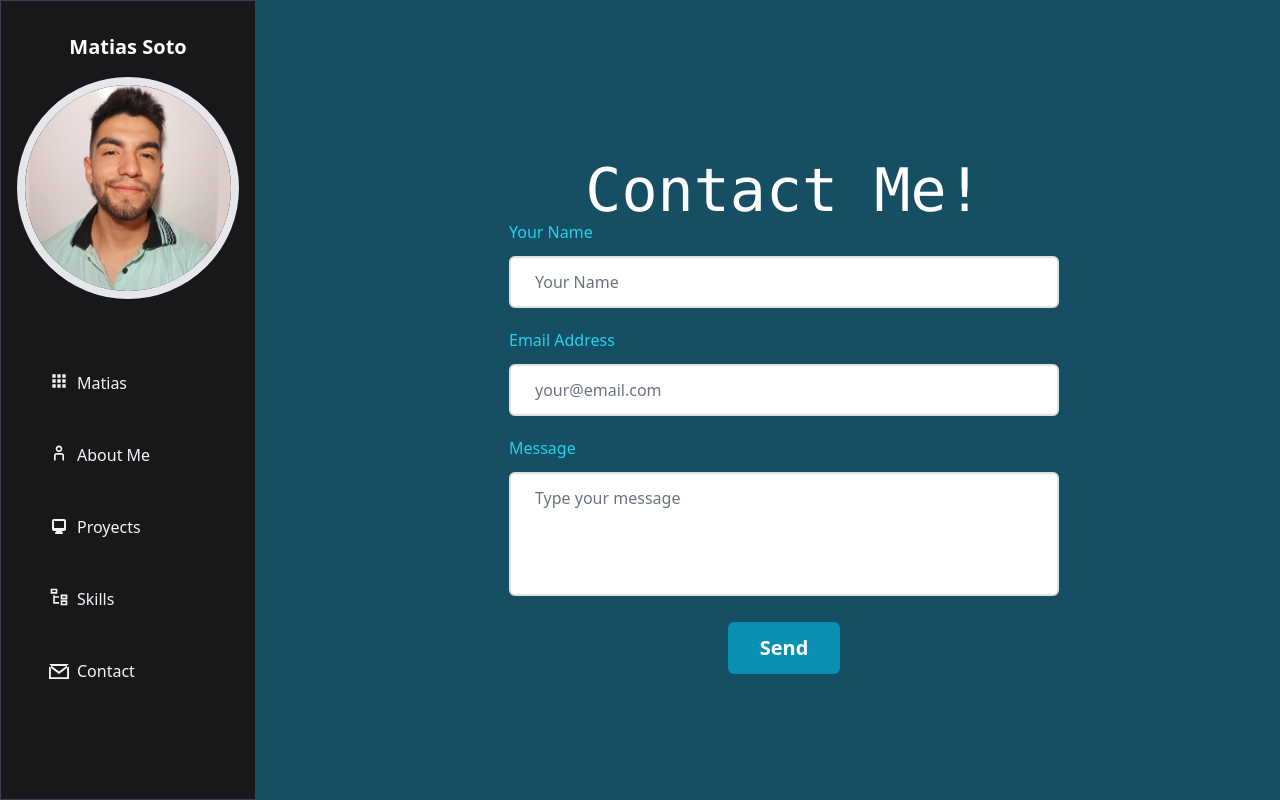
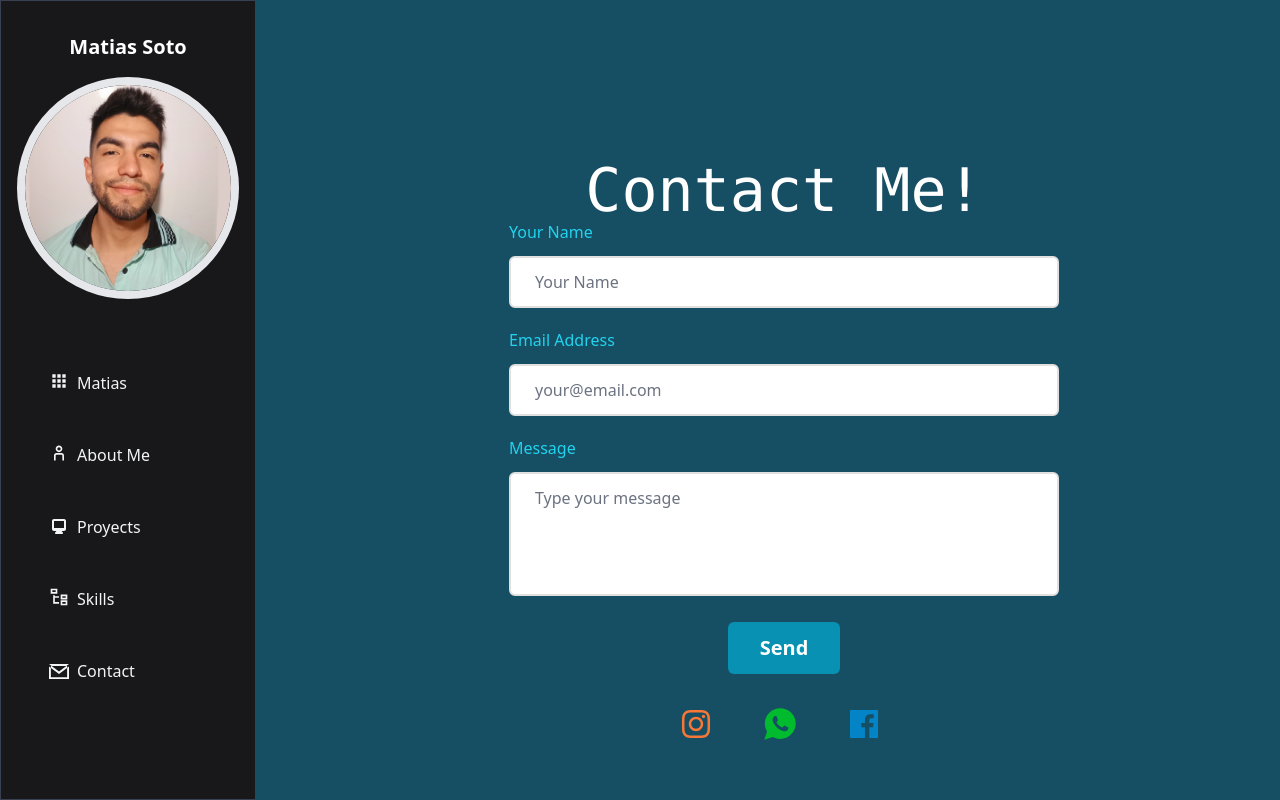
Before and after one commit to MatiasSoto21/Portfolio, a Next.js app in the folder myportfolio/: page /Contact in a window 1280 px wide. Built offline with nearby package versions, Linux system fonts and the light colour scheme.

Commit message:
sweetalert and contact socials

```diff
--- a/myportfolio/package.json
+++ b/myportfolio/package.json
@@ -16,7 +16,8 @@
     "next": "13.2.4",
     "react": "18.2.0",
     "react-dom": "18.2.0",
-    "react-icons": "^4.8.0"
+    "react-icons": "^4.8.0",
+    "sweetalert2": "^11.7.3"
   },
   "devDependencies": {
     "autoprefixer": "^10.4.14",
--- a/myportfolio/pages/Contact.jsx
+++ b/myportfolio/pages/Contact.jsx
@@ -2,21 +2,34 @@ import React, { useRef, useState } from 'react'
 import emailjs from '@emailjs/browser';
 import Sidebar from './components/Sidebar'
 import Head from 'next/head';
+import { AiOutlineInstagram, AiFillFacebook } from "react-icons/ai";
+import { IoLogoWhatsapp } from "react-icons/io";
+import Swal from 'sweetalert2'
 
 const Contact = () => {
 
-  const [input, setInput] = useState({
-    name: "",
-    email: "",
-    message: ""
-  })
-
   const form = useRef();
+  const inputname = useRef();
+  const inputmail = useRef();
+  const inputmessage = useRef();
 
   const sendEmail = (e) => {
     e.preventDefault();
-    emailjs.sendForm('service_3jcphxc', 'template_o1si5n9', form.current, 'atwDnmKut-t4_4MyT')
-    form.current.reset();
+
+    if (inputname.current.value.length > 0 && inputmail.current.value.length > 0 && inputmessage.current.value.length > 0) {
+
+      emailjs.sendForm('service_3jcphxc', 'template_o1si5n9', form.current, 'atwDnmKut-t4_4MyT')
+      form.current.reset();
+      Swal.fire({
+        toast: true,
+        position: 'top-end',
+        icon: 'success',
+        title: 'Message Sent!',
+        showConfirmButton: false,
+        timer: 3000,
+        timerProgressBar: true,
+      })
+    }
   };
 
   return (
@@ -25,7 +38,7 @@ const Contact = () => {
         <title>Matias Soto Portfolio</title>
       </Head>
       <Sidebar></Sidebar>
-      <div className="ml-20 mt-4  md:mt-8 md:ml-52  lg:mt-40 lg:ml-72">
+      <div className="ml-20 mt-4 md:mt-8 md:ml-52  lg:mt-40 lg:ml-72">
         <div className='flex flex-row justify-center'>
 
           <h1 className='text-white text-2xl font-mono md:text-4xl lg:text-6xl'>Contact Me!</h1>
@@ -43,6 +56,7 @@ const Contact = () => {
                   Your Name
                 </label>
                 <input
+                  ref={inputname}
                   type="text"
                   name="user_name"
                   id="name"
@@ -58,6 +72,7 @@ const Contact = () => {
                   Email Address
                 </label>
                 <input
+                  ref={inputmail}
                   type="email"
                   name="user_email"
                   id="email"
@@ -74,6 +89,7 @@ const Contact = () => {
                   Message
                 </label>
                 <textarea
+                  ref={inputmessage}
                   rows="4"
                   name="message"
                   id="message"
@@ -92,8 +108,19 @@ const Contact = () => {
           </div>
         </div>
 
+        <div className='-ml-2 mt-6'>
+          <footer className="footer footer-center py-2 text-base-content rounded">
+            <div>
+              <div className="grid grid-flow-col gap-12">
+                <a rel="noreferrer" href='https://www.instagram.com/matisoto15/' target="_blank" className="text-[#F77737]"><AiOutlineInstagram className='text-2xl md:text-3xl lg:text-4xl'></AiOutlineInstagram></a>
+                <a rel="noreferrer" href='https://wa.me/542615696602' target="_blank" className=" text-[#00bb2d]"><IoLogoWhatsapp className='text-2xl md:text-3xl lg:text-4xl'></IoLogoWhatsapp></a>
+                <a rel="noreferrer" href='https://www.facebook.com/matias.sotocdgcat' target="_blank" className=" text-sky-600"><AiFillFacebook className='text-2xl md:text-3xl lg:text-4xl'></AiFillFacebook></a>
+              </div>
+            </div>
+          </footer>
+        </div>
+      </div>
 
-      </div>
     </div>
   )
 }
```
Also changed, not shown: 1 other file (tests, documents, lock files or other folders).
